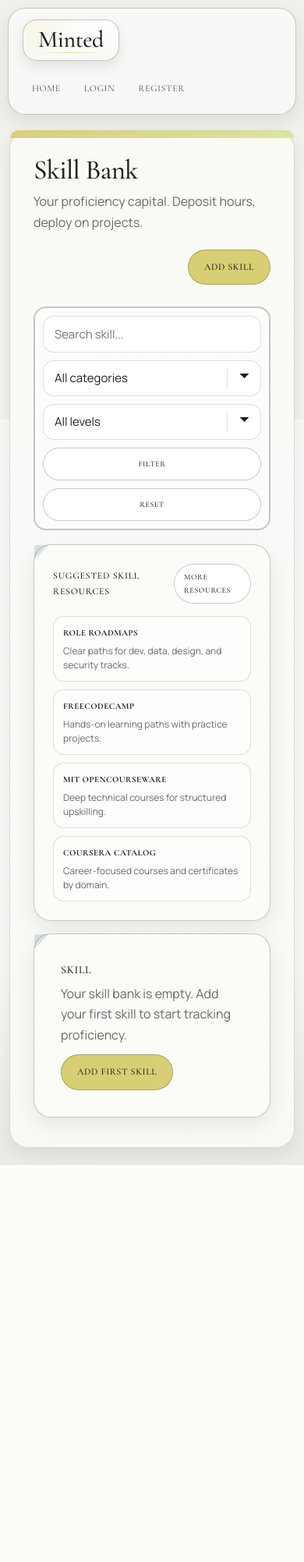
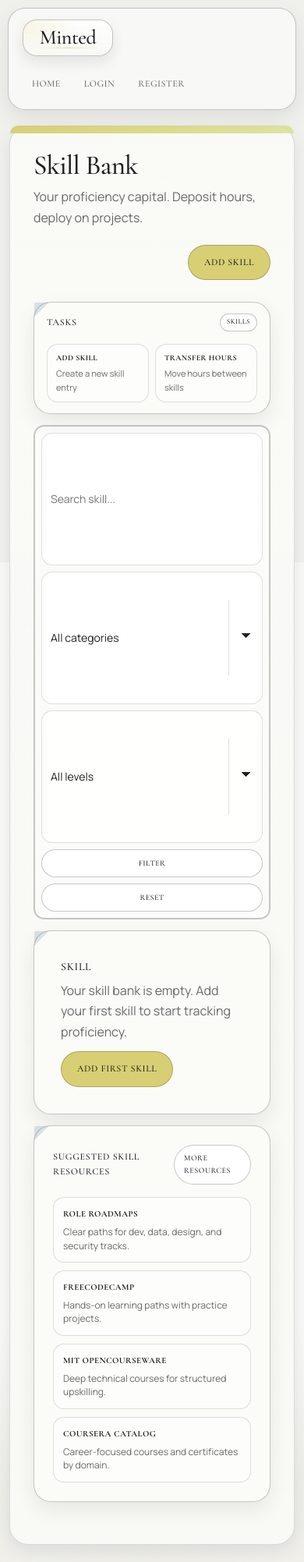
Before and after one commit to khtvi/minted, a Python web app: template templates/skills.html in a window 390 px wide. Shown: the whole page at 78% size. Before the commit the page ends 1494 px from the top, so only its background shows below. Run offline with Jinja, Linux system fonts and the light colour scheme; the template is opened without the code that fills it, so the values that code supplies are empty.

Commit message:
fix design

```diff
--- a/static/styles.css
+++ b/static/styles.css
@@ -141,8 +141,8 @@
   justify-content: center;
   text-decoration: none;
   color: var(--ink);
-  min-width: 148px;
-  padding: 12px 20px 13px;
+  min-width: 132px;
+  padding: 10px 16px 11px;
   border: 1.5px solid var(--border);
   border-radius: 22px;
   background:
@@ -181,7 +181,7 @@
 
 .brand-name {
   font-family: var(--display);
-  font-size: 42px;
+  font-size: 34px;
   line-height: 1;
   letter-spacing: -0.015em;
   text-shadow: 0 1px 0 rgba(255, 255, 255, 0.65);
@@ -574,7 +575,7 @@
 }
 
 .page-centered {
-  max-width: 1360px;
+  max-width: 1540px;
   margin-inline: auto;
 }
 
@@ -628,19 +629,36 @@
 
 .filter-row {
   border: 2px solid var(--border);
-  border-radius: 16px;
-  padding: 10px;
+  border-radius: 14px;
+  padding: 8px;
   background: rgba(255, 255, 255, 0.38);
   display: flex;
   flex-wrap: wrap;
-  gap: 10px;
-  margin-bottom: 18px;
+  gap: 8px;
+  margin-bottom: 14px;
+}
+
+.filter-row > * {
+  flex: 1 1 170px;
 }
 
 .filter-row input,
 .filter-row select,
 .filter-row .btn {
-  min-height: 42px;
+  min-height: 36px;
+}
+
+.filter-row input,
+.filter-row select {
+  font-size: 14px;
+  padding: 9px 11px;
+}
+
+.filter-row .btn {
+  flex: 0 0 auto;
+  padding: 7px 11px;
+  font-size: 10px;
+  letter-spacing: 0.04em;
 }
 
 .btn {
@@ -1135,8 +1153,52 @@
 }
 
 .task-hub {
-  margin-bottom: 16px;
-  padding: 16px 18px;
+  margin-bottom: 14px;
+  padding: 14px 16px;
+}
+
+.task-hub-side {
+  margin-bottom: 0;
+}
+
+.task-hub-side .task-grid {
+  grid-template-columns: 1fr;
+}
+
+.task-hub-inline .task-grid {
+  grid-template-columns: repeat(2, minmax(0, 1fr));
+}
+
+.dashboard-shell {
+  display: grid;
+  grid-template-columns: 300px minmax(0, 1fr);
+  gap: 14px;
+  align-items: start;
+}
+
+.dashboard-side {
+  position: sticky;
+  top: 96px;
+}
+
+.skills-layout {
+  display: grid;
+  grid-template-columns: minmax(0, 1fr) 340px;
+  gap: 14px;
+  align-items: start;
+}
+
+.skills-main {
+  min-width: 0;
+}
+
+.skills-side {
+  position: sticky;
+  top: 96px;
+}
+
+.skills-side .resource-grid {
+  grid-template-columns: 1fr;
 }
 
 .task-tags {
@@ -1161,14 +1223,14 @@
 .task-grid {
   display: grid;
   grid-template-columns: repeat(3, minmax(0, 1fr));
-  gap: 10px;
+  gap: 8px;
 }
 
 .task-link {
   display: block;
   border: 1px solid var(--border-soft);
   border-radius: 14px;
-  padding: 10px 12px;
+  padding: 9px 11px;
   text-decoration: none;
   color: var(--text);
   background: rgba(255, 255, 255, 0.56);
@@ -1186,14 +1248,14 @@
   font-family: var(--display);
   text-transform: uppercase;
   letter-spacing: 0.04em;
-  font-size: 11px;
+  font-size: 10px;
 }
 
 .task-link span {
   display: block;
-  margin-top: 3px;
-  color: var(--text-muted);
-  font-size: 12px;
+  margin-top: 2px;
+  color: var(--text-muted);
+  font-size: 11px;
 }
 
 .resource-strip {
@@ -2195,6 +2284,24 @@
     grid-template-columns: 1fr;
   }
 
+  .dashboard-shell {
+    grid-template-columns: 1fr;
+  }
+
+  .dashboard-side,
+  .skills-side {
+    position: static;
+    top: auto;
+  }
+
+  .task-hub-side .task-grid {
+    grid-template-columns: repeat(2, minmax(0, 1fr));
+  }
+
+  .skills-layout {
+    grid-template-columns: 1fr;
+  }
+
   .profile-grid {
     grid-template-columns: 1fr;
   }
@@ -2261,13 +2369,13 @@
   }
 
   .brand-mark {
-    min-width: 124px;
-    padding: 10px 16px 11px;
+    min-width: 116px;
+    padding: 9px 13px 10px;
     border-radius: 18px;
   }
 
   .brand-name {
-    font-size: 30px;
+    font-size: 26px;
   }
 
   .top-nav-links {
--- a/templates/base.html
+++ b/templates/base.html
@@ -60,27 +60,14 @@
           <button type="button" class="btn btn-primary btn-sm" data-tour-next>Next</button>
         </div>
       </div>
-      <div class="tour-step" data-tour-step data-target="[data-tour-target='skills-nav']" data-title="Open Skill Bank" data-body="Start by adding a skill and tracking your study hours."></div>
-      <div class="tour-step" data-tour-step data-target="[data-tour-target='jobs-nav']" data-title="Track Applications" data-body="Log applications and keep statuses updated."></div>
-      <div class="tour-step" data-tour-step data-target="[data-tour-target='vault-nav']" data-title="Use Your Vault" data-body="Record income and expenses to monitor your net balance."></div>
-      <div class="tour-step" data-tour-step data-target="[data-task-target='task-hub']" data-title="Complete Quick Tasks" data-body="Use these tagged shortcuts on every page to move faster."></div>
+      <div class="tour-step" data-tour-step data-target="[data-tour-target='skills-nav']" data-title="Skills" data-body="Add a skill and log study time."></div>
+      <div class="tour-step" data-tour-step data-target="[data-tour-target='jobs-nav']" data-title="Jobs" data-body="Track applications and status changes."></div>
+      <div class="tour-step" data-tour-step data-target="[data-tour-target='vault-nav']" data-title="Vault" data-body="Log income and expenses here."></div>
+      <div class="tour-step" data-tour-step data-target="[data-task-target='task-hub']" data-title="Tasks" data-body="Use section tasks to move faster."></div>
     </div>
   {% endif %}
 
   <main class="site-main">
-    {% if nav_user %}
-      <section class="task-hub card" data-task-target="task-hub">
-        <div class="section-header">
-          <div class="section-title">Quick Tasks</div>
-          <div class="task-tags"><span class="task-tag">Skills</span><span class="task-tag">Jobs</span><span class="task-tag">Vault</span></div>
-        </div>
-        <div class="task-grid">
-          <a href="{{ url_for('add_skill') }}" class="task-link"><strong>Add a new skill</strong><span>Skill Bank</span></a>
-          <a href="{{ url_for('add_job') }}" class="task-link"><strong>Log an application</strong><span>Job Ledger</span></a>
-          <a href="{{ url_for('add_income') }}" class="task-link"><strong>Record a transaction</strong><span>Vault</span></a>
-        </div>
-      </section>
-    {% endif %}
     {% block content %}{% endblock %}
   </main>
 </div>
@@ -159,13 +146,14 @@
         };
 
         const renderStep = () => {
-          const step = steps[index];
-          if (!step) {
-            endTour();
-            return;
+          let step = steps[index];
+          let target = step ? document.querySelector(step.dataset.target) : null;
+          while (step && !target && index < steps.length - 1) {
+            index += 1;
+            step = steps[index];
+            target = step ? document.querySelector(step.dataset.target) : null;
           }
-          const target = document.querySelector(step.dataset.target);
-          if (!target) {
+          if (!step || !target) {
             endTour();
             return;
           }
--- a/templates/skill_detail.html
+++ b/templates/skill_detail.html
@@ -4,7 +4,7 @@
 <div class="page page-centered">
   <div class="page-header"><a href="{{ url_for('skills') }}" class="btn btn-ghost btn-sm">Skill Bank</a></div>
   <div class="detail-header"><div class="detail-header-info"><h2>{{ skill.name }}</h2><span class="cat-tag">{{ skill.category }}</span><span class="cat-tag" style="margin-left: 8px;">{{ skill.level }}</span></div><div class="detail-header-stats"><div><div class="detail-stat-label">Balance</div><div class="detail-stat-value main">{{ skill.balance }}h</div></div><div><div class="detail-stat-label">Deposited</div><div class="detail-stat-value text-green">{{ skill.hours_deposited }}h</div></div><div><div class="detail-stat-label">Deployed</div><div class="detail-stat-value text-violet">{{ skill.hours_withdrawn }}h</div></div><div><div class="detail-stat-label">Log Entries</div><div class="detail-stat-value">{{ skill.log | length }}</div></div></div></div>
-  <div class="action-section"><h3>Skill Level</h3><form method="post"><div class="action-group"><select name="level" style="max-width: 220px;">{% for level in levels %}<option value="{{ level }}" {% if skill.level == level %}selected{% endif %}>{{ level }}</option>{% endfor %}</select><button type="submit" name="action" value="update_level" class="btn btn-ghost btn-sm">Update Level</button></div></form></div>
+  <div class="action-section"><h3>Skill Level</h3><form method="post"><div class="action-group"><select name="level" style="max-width: 220px;">{% for level in levels %}<option value="{{ level }}" {% if skill.level == level %}selected{% endif %}>{{ level }}</option>{% endfor %}</select><button type="submit" name="action" value="update_level" class="btn btn-ghost btn-sm update-level-btn">Update Level</button></div></form></div>
   <div class="action-section"><h3>Deposit - Log Study Hours</h3><form method="post"><div class="action-group"><input type="number" name="hours" placeholder="Hours studied" min="0.1" step="0.1" required style="max-width: 160px;"><input type="text" name="note" placeholder="Note (optional) - topic, source, project..." style="flex: 1;"><button type="submit" name="action" value="study" class="btn btn-green">Deposit Hours</button></div></form></div>
   <div class="action-section"><h3>Withdraw - Deploy on Project</h3><form method="post"><div class="action-group"><input type="number" name="hours" placeholder="Hours deployed" min="0.1" step="0.1" max="{{ skill.balance }}" required style="max-width: 160px;"><input type="text" name="note" placeholder="Project name or context..." style="flex: 1;"><button type="submit" name="action" value="deploy" class="btn btn-violet">Deploy Hours</button></div></form>{% if skill.balance == 0 %}<p style="font-size: 12px; color: var(--text-muted); margin-top: 8px;">Balance is 0. Deposit study hours first.</p>{% endif %}</div>
   <div class="section-header"><div class="section-title">Skill Log</div><span style="font-size: 12px; color: var(--text-muted);">{{ skill.log | length }} entries</span></div>
--- a/templates/skills.html
+++ b/templates/skills.html
@@ -6,6 +6,19 @@
     <div><div class="page-title">Skill Bank</div><div class="page-subtitle">Your proficiency capital. Deposit hours, deploy on projects.</div></div>
     <div class="flex gap-8 page-header-actions">{% if user.skills | length >= 2 %}<a href="{{ url_for('transfer_skill') }}" class="btn btn-violet btn-sm">Transfer Hours</a>{% endif %}<a href="{{ url_for('add_skill') }}" class="btn btn-primary">Add Skill</a></div>
   </div>
+  <div class="skills-layout">
+    <div class="skills-main">
+      <section class="task-hub task-hub-inline card" data-task-target="task-hub">
+        <div class="section-header">
+          <div class="section-title">Tasks</div>
+          <div class="task-tags"><span class="task-tag">Skills</span></div>
+        </div>
+        <div class="task-grid">
+          <a href="{{ url_for('add_skill') }}" class="task-link"><strong>Add skill</strong><span>Create a new skill entry</span></a>
+          <a href="{{ url_for('transfer_skill') }}" class="task-link"><strong>Transfer hours</strong><span>Move hours between skills</span></a>
+        </div>
+      </section>
+
   <form method="get" class="filter-row">
     <input type="text" name="q" placeholder="Search skill..." value="{{ skill_filters.q }}">
     <select name="category">
@@ -24,18 +37,6 @@
     <a href="{{ url_for('skills') }}" class="btn btn-ghost btn-sm">Reset</a>
   </form>
 
-  <section class="resource-strip card">
-    <div class="section-header">
-      <div class="section-title">Suggested Skill Resources</div>
-      <a href="https://roadmap.sh" class="btn btn-ghost btn-sm" target="_blank" rel="noopener noreferrer">More Resources</a>
-    </div>
-    <div class="resource-grid">
-      <a class="resource-item" href="https://roadmap.sh" target="_blank" rel="noopener noreferrer"><strong>Role Roadmaps</strong><span>Clear paths for dev, data, design, and security tracks.</span></a>
-      <a class="resource-item" href="https://www.freecodecamp.org/learn" target="_blank" rel="noopener noreferrer"><strong>freeCodeCamp</strong><span>Hands-on learning paths with practice projects.</span></a>
-      <a class="resource-item" href="https://ocw.mit.edu" target="_blank" rel="noopener noreferrer"><strong>MIT OpenCourseWare</strong><span>Deep technical courses for structured upskilling.</span></a>
-      <a class="resource-item" href="https://www.coursera.org" target="_blank" rel="noopener noreferrer"><strong>Coursera Catalog</strong><span>Career-focused courses and certificates by domain.</span></a>
-    </div>
-  </section>
   {% if user.skills %}
     <div class="stats-grid"><div class="card"><div class="card-title">Total Skills</div><div class="card-value text-mono">{{ user.skills | length }}</div></div><div class="card"><div class="card-title">Total Hours Studied</div><div class="card-value accent text-mono">{{ user.total_study_hours() }}h</div></div><div class="card"><div class="card-title">Hours Deployed</div><div class="card-value violet text-mono">{{ user.skills|sum(attribute='hours_withdrawn') }}h</div></div></div>
     {% if filtered_skills %}
@@ -46,5 +47,21 @@
   {% else %}
     <div class="card empty-state"><div class="empty-state-icon">Skill</div><p>Your skill bank is empty. Add your first skill to start tracking proficiency.</p><a href="{{ url_for('add_skill') }}" class="btn btn-primary">Add First Skill</a></div>
   {% endif %}
+    </div>
+    <aside class="skills-side">
+      <section class="resource-strip card">
+        <div class="section-header">
+          <div class="section-title">Suggested Skill Resources</div>
+          <a href="https://roadmap.sh" class="btn btn-ghost btn-sm" target="_blank" rel="noopener noreferrer">More Resources</a>
+        </div>
+        <div class="resource-grid">
+          <a class="resource-item" href="https://roadmap.sh" target="_blank" rel="noopener noreferrer"><strong>Role Roadmaps</strong><span>Clear paths for dev, data, design, and security tracks.</span></a>
+          <a class="resource-item" href="https://www.freecodecamp.org/learn" target="_blank" rel="noopener noreferrer"><strong>freeCodeCamp</strong><span>Hands-on learning paths with practice projects.</span></a>
+          <a class="resource-item" href="https://ocw.mit.edu" target="_blank" rel="noopener noreferrer"><strong>MIT OpenCourseWare</strong><span>Deep technical courses for structured upskilling.</span></a>
+          <a class="resource-item" href="https://www.coursera.org" target="_blank" rel="noopener noreferrer"><strong>Coursera Catalog</strong><span>Career-focused courses and certificates by domain.</span></a>
+        </div>
+      </section>
+    </aside>
+  </div>
 </div>
 {% endblock %}
```
Also changed, not shown: other parts of static/styles.css (+57 -8 lines), app.py (+6 -1 lines), storage.py (+15 -4 lines), templates/dashboard.html (+19 -0 lines), templates/income.html (+18 -0 lines), templates/jobs.html (+10 -0 lines), README.md.
